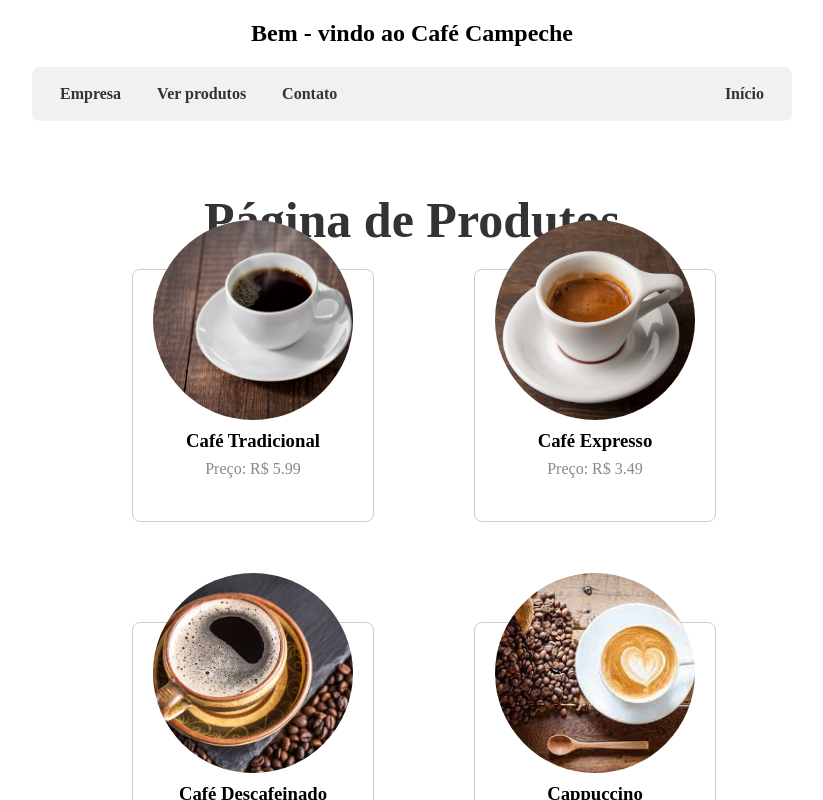
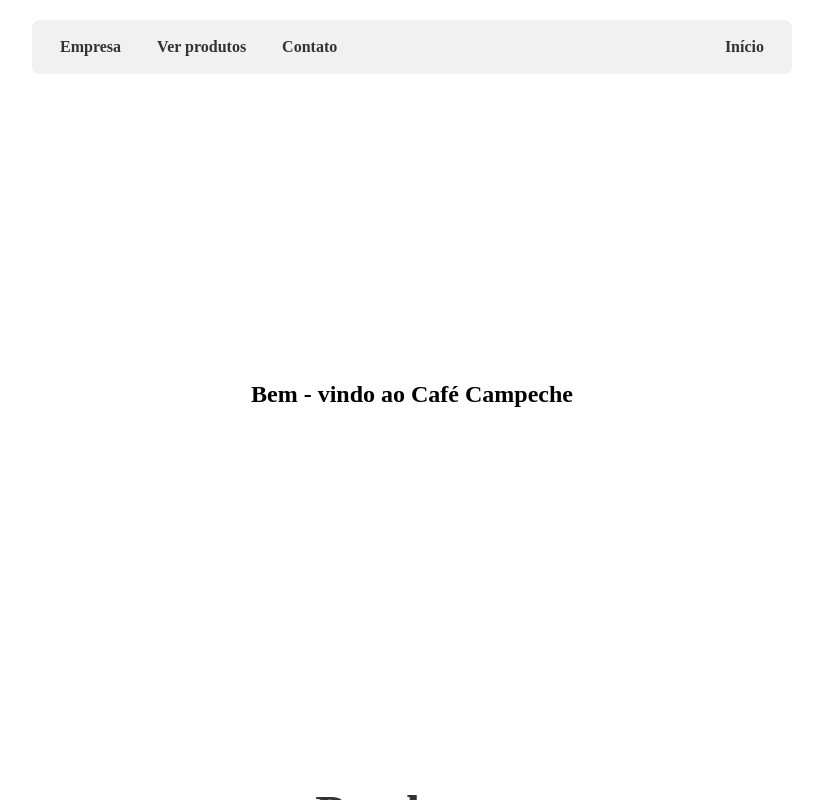
Before and after one commit to daviperes1249/REACT, a React (Create React App) app: page /produtos in a window 1280 px wide. Shown: the top 800 px of the page, without its empty margins (228-1051 px from the left). Built offline with nearby package versions, Linux system fonts and the light colour scheme.

Commit message:
a arrumando o css

```diff
--- a/src/App.css
+++ b/src/App.css
@@ -11,9 +11,15 @@
 }
 
 .bem-vindo {
+    display: flex;
+    align-items: center;
+    justify-content: center;
     text-align: center;
+    height: 75vh;
     font-size: 24px;
     margin-bottom: 20px;
+    margin-top: 20px;
+    /* Adicionado para centralizar verticalmente */
 }
 
 .app-nav {
--- a/src/App.js
+++ b/src/App.js
@@ -23,13 +23,12 @@ function App() {
     return ( <
         Router >
         <
-        div className = "app-container" > { /* Renderiza um título de "Bem-vindo à página inicial" se mostrarBemVindo for verdadeiro */ } {
-            mostrarBemVindo && < h1 className = "bem-vindo" > Bem - vindo ao Café Campeche < /h1>}
-
+        div className = "app-container" >
         <
         nav className = "app-nav" >
         <
-                div className = "links-left" > { /* Links para as páginas de Empresa, Produtos e Contato, com ação para ocultar o título de boas-vindas */ } <
+        div className = "links-left" >
+        <
         Link to = "/empresa"
         onClick = { handleOcultarBemVindo } >
         Empresa <
@@ -42,7 +41,7 @@ function App() {
         onClick = { handleOcultarBemVindo } >
         Contato <
         /Link> <
-                /div> { /* Renderiza o link "Início" apenas se não estiver no componente App */ } {
+        /div> {
             window.location.pathname !== '/' && ( <
                 Link to = "/"
                 className = "link-inicio"
@@ -52,6 +51,9 @@ function App() {
             )
         } <
         /nav>
+
+        { /* Renderiza um título de "Bem-vindo à página inicial" se mostrarBemVindo for verdadeiro */ } {
+            mostrarBemVindo && < h1 className = "bem-vindo" > Bem - vindo ao Café Campeche < /h1>}
 
             <
             Routes > { /* Rota para a página de Produtos */ } <
--- a/src/Empresa.js
+++ b/src/Empresa.js
@@ -12,7 +12,13 @@ function Empresa() {
             Navegar pelo nosso site é como entrar em um mundo mágico do café.A página inicial recebe você com uma imagem convidativa de uma xícara fumegante, criando imediatamente uma sensação de conforto e satisfação.Aqui você encontrará todas as informações necessárias para explorar os sabores e aromas únicos que a Cafeteria Campeche tem a oferecer. < br / >
                 Na seção "Ver Produtos", apresentamos uma seleção exclusiva de grãos de café de alta qualidade, vindos de diversas partes do mundo.Cada variedade é cuidadosamente selecionada e torrada para alcançar a perfeição, proporcionando uma experiência sensorial inesquecível a cada gole. <
                     /p> <
-                    /div>
+                    div className = "image-container" >
+                    <
+                    img src = "imagens/cafe_campeche-removebg-preview.png"
+                alt = 'Logo-marca' / >
+                <
+                /div> <
+                /div>
     );
 }
 
--- a/src/Produto.css
+++ b/src/Produto.css
@@ -46,6 +46,7 @@
 
 h2 {
     text-align: center;
+    margin-bottom: 180px;
 }
 
 @media (max-width: 768px) {
--- a/src/Produto.js
+++ b/src/Produto.js
@@ -17,7 +17,7 @@ function Produto() {
     return ( <
         div className = "produto-container" >
         <
-        h2 > Página de Produtos < /h2> <
+        h2 className = 'titulo' > Produtos < /h2> <
         ul className = "produto-lista" > { /* Mapeia o array de produtos e renderiza um item para cada produto */ } {
             produtosCafe.map((produto) => ( <
                 li key = { produto.id }
```
Also changed, not shown: public/imagens/cafe_campeche-removebg-preview.png (added). Lines whose indentation alone changed are shown as unchanged.
